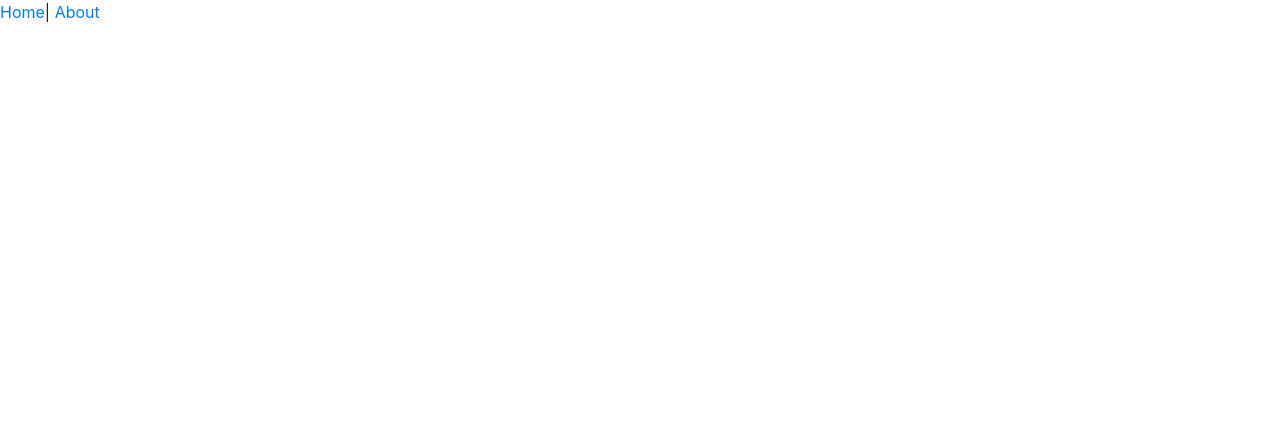
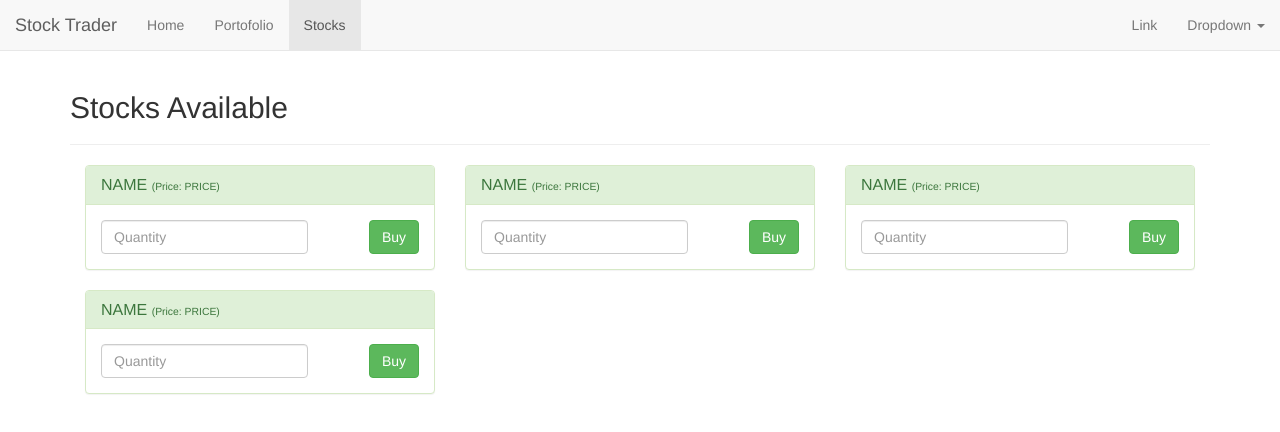
Before and after one commit to anggerpputro/vue-stock-trader, a Vue app: page /stocks in a window 1280 px wide. Shown: the top 432 px of the page. Built offline with nearby package versions, Linux system fonts and the light colour scheme.

Commit message:
change to bootstrap 3 and setup stocks page

```diff
--- a/public/index.html
+++ b/public/index.html
@@ -5,12 +5,13 @@
 		<meta http-equiv="X-UA-Compatible" content="IE=edge" />
 		<meta name="viewport" content="width=device-width,initial-scale=1.0" />
 		<link rel="icon" href="<%= BASE_URL %>favicon.ico" />
-		<title>stock-trader</title>
+		<title>Stock Trader</title>
 
+		<!-- Latest compiled and minified CSS -->
 		<link
 			rel="stylesheet"
-			href="https://stackpath.bootstrapcdn.com/bootstrap/4.1.3/css/bootstrap.min.css"
-			integrity="sha384-MCw98/SFnGE8fJT3GXwEOngsV7Zt27NXFoaoApmYm81iuXoPkFOJwJ8ERdknLPMO"
+			href="https://maxcdn.bootstrapcdn.com/bootstrap/3.3.7/css/bootstrap.min.css"
+			integrity="sha384-BVYiiSIFeK1dGmJRAkycuHAHRg32OmUcww7on3RYdg4Va+PmSTsz/K68vbdEjh4u"
 			crossorigin="anonymous"
 		/>
 	</head>
@@ -23,6 +24,7 @@
 			>
 		</noscript>
 
+		<!--
 			<script
 				src="https://code.jquery.com/jquery-3.3.1.slim.min.js"
 				integrity="sha384-q8i/X+965DzO0rT7abK41JStQIAqVgRVzpbzo5smXKp4YfRvH+8abtTE1Pi6jizo"
@@ -38,6 +40,7 @@
 				integrity="sha384-ChfqqxuZUCnJSK3+MXmPNIyE6ZbWh2IMqE241rYiqJxyMiZ6OW/JmZQ5stwEULTy"
 				crossorigin="anonymous"
 			></script>
+		-->
 
 		<div id="app"></div>
 		<!-- built files will be auto injected -->
--- a/src/App.vue
+++ b/src/App.vue
@@ -1,9 +1,6 @@
 <template>
 	<div id="app">
-		<div id="nav">
-			<router-link to="/">Home</router-link>|
-			<router-link to="/about">About</router-link>
-		</div>
+		<Header/>
 
 		<div class="container">
 			<router-view/>
@@ -11,5 +8,15 @@
 	</div>
 </template>
 
+<script>
+import Header from "@/components/Header.vue";
+
+export default {
+	components: {
+		Header
+	}
+};
+</script>
+
 <style>
 </style>
--- a/src/components/Header.vue
+++ b/src/components/Header.vue
@@ -0,0 +1,59 @@
+<template>
+	<nav class="navbar navbar-default navbar-static-top">
+		<div class="container-fluid">
+			<div class="navbar-header">
+				<router-link to="/" class="navbar-brand">Stock Trader</router-link>
+			</div>
+
+			<div class="collapse navbar-collapse">
+				<ul class="nav navbar-nav">
+					<router-link to="/" tag="li" exact-active-class="active">
+						<a class="nav-link">Home</a>
+					</router-link>
+					<router-link to="/portofolio" tag="li" exact-active-class="active">
+						<a class="nav-link">Portofolio</a>
+					</router-link>
+					<router-link to="/stocks" tag="li" exact-active-class="active">
+						<a class="nav-link">Stocks</a>
+					</router-link>
+				</ul>
+
+				<ul class="nav navbar-nav navbar-right">
+					<li>
+						<a href="#">Link</a>
+					</li>
+					<li class="dropdown">
+						<a
+							href="#"
+							class="dropdown-toggle"
+							data-toggle="dropdown"
+							role="button"
+							aria-haspopup="true"
+							aria-expanded="false"
+						>
+							Dropdown
+							<span class="caret"></span>
+						</a>
+						<ul class="dropdown-menu">
+							<li>
+								<a href="#">Action</a>
+							</li>
+							<li>
+								<a href="#">Another action</a>
+							</li>
+							<li>
+								<a href="#">Something else here</a>
+							</li>
+							<li role="separator" class="divider"></li>
+							<li>
+								<a href="#">Separated link</a>
+							</li>
+						</ul>
+					</li>
+				</ul>
+			</div>
+			<!-- /.navbar-collapse -->
+		</div>
+		<!-- /.container-fluid -->
+	</nav>
+</template>
--- /dev/null
+++ b/src/components/StockBuy.vue
@@ -0,0 +1,26 @@
+<template>
+	<div class="col-sm-6 col-md-4">
+		<div class="panel panel-success">
+			<div class="panel-heading">
+				<h3 class="panel-title">
+					NAME
+					<small>(Price: PRICE)</small>
+				</h3>
+			</div>
+
+			<div class="panel-body">
+				<div class="pull-left">
+					<input type="number" class="form-control" placeholder="Quantity">
+				</div>
+
+				<div class="pull-right">
+					<button class="btn btn-success">Buy</button>
+				</div>
+			</div>
+		</div>
+	</div>
+</template>
+
+<script>
+export default {};
+</script>
--- a/src/views/Home.vue
+++ b/src/views/Home.vue
@@ -1,18 +1,8 @@
 <template>
-  <div class="home">
-    <img alt="Vue logo" src="../assets/logo.png">
-    <HelloWorld msg="Welcome to Your Vue.js App"/>
-  </div>
+	<div class="home">
+		<h1>Home</h1>
+	</div>
 </template>
 
 <script>
-// @ is an alias to /src
-import HelloWorld from '@/components/HelloWorld.vue'
-
-export default {
-  name: 'home',
-  components: {
-    HelloWorld
-  }
-}
 </script>
--- a/src/views/Portofolio.vue
+++ b/src/views/Portofolio.vue
@@ -1 +1,6 @@
-<template></template>
+<template>
+	<div>
+		<h2>Stocks Available</h2>
+		<hr>
+	</div>
+</template>
--- a/src/views/Stocks.vue
+++ b/src/views/Stocks.vue
@@ -1 +1,28 @@
-<template></template>
+<template>
+	<div>
+		<h2>Stocks Available</h2>
+		<hr>
+
+		<StockBuy v-for="stock in stocks" :key="stock.id"/>
+	</div>
+</template>
+
+<script>
+import StockBuy from "@/components/StockBuy.vue";
+
+export default {
+	data() {
+		return {
+			stocks: [
+				{ id: 1, name: "BMW", price: 110 },
+				{ id: 2, name: "Google", price: 200 },
+				{ id: 3, name: "Apple", price: 250 },
+				{ id: 4, name: "Twitter", price: 50 }
+			]
+		};
+	},
+	components: {
+		StockBuy
+	}
+};
+</script>
```
Lines whose indentation alone changed are shown as unchanged.
